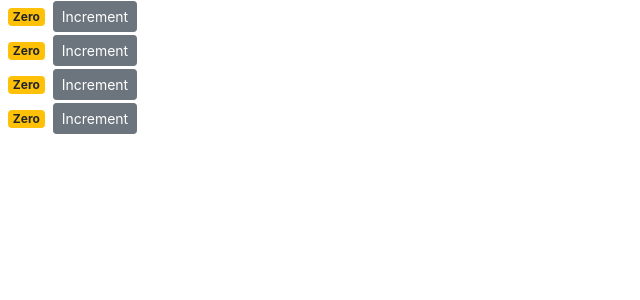
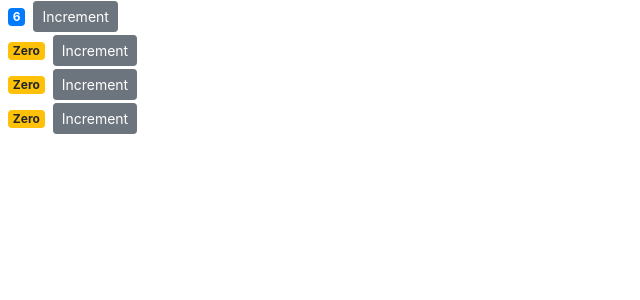
Before and after one commit to s-as-as100/vidlyRP, a React (Create React App) app: page / in a window 1280 px wide. Shown: the top 300 px of the page, without its empty margins (0-640 px from the left). Built offline with nearby package versions, Linux system fonts and the light colour scheme.

Commit message:
passing data to components

```diff
--- a/src/components/counter.jsx
+++ b/src/components/counter.jsx
@@ -2,7 +2,7 @@
 
 class Counter extends Component {
     state= {  //  any data is used in component by using the state object
-        count : 0
+        value: this.props.value
 
 
 
@@ -24,7 +24,7 @@
         // console.log("Increment Clicked", this) // this event handler is not access this state { strict mode is enable } solve
         // by using of bind method
         //console.log(e)
-        this.setState({count: this.state.count + 1}) // uopdated the state
+        this.setState({value: this.state.value + 1}) // uopdated the state
     }
 
     // warning  each element in an array or iterator should have a unique key because each item in array should be iterated when any
@@ -36,10 +36,11 @@
     //     if (this.state.tags.length === 0) return <p>There are no tags</p>
     //      return  <ul>{this.state.tags.map( tag =>  <li key={tag}>{tag}</li> )}</ul>
     // }
+    // every react component has property called Props
     render() {
-
+        //  console.log('props' ,this.props)
         // let classes = "badge m-2 badge-"; // this two lines convert class extract to method in class
-        // classes+= (this.state.count===0) ? 'warning' : "primary";
+        // classes+= (this.state.value===0) ? 'warning' : "primary";
         return (
             ///  react.createElement  // jsx expersion it compile react element
             <div>
@@ -51,13 +52,13 @@
     }
     getBadgeClasses() {
         let classes = "badge m-2 badge-";
-        classes += (this.state.count === 0) ? 'warning' : "primary";
+        classes += (this.state.value === 0) ? 'warning' : "primary";
         return classes;
     }
 
     formatCount() {
-        const {count} = this.state; // object destruction
-        return count === 0 ? 'Zero' : count;
+        const {value} = this.state; // object destruction
+        return value === 0 ? 'Zero' : value;
     }
 }
 
--- a/src/components/counters.jsx
+++ b/src/components/counters.jsx
@@ -4,16 +4,17 @@
 class Counters extends Component {
     state = {
         counters: [
-            {id:1 , value: 0},
-            {id:1 , value: 0},
-            {id:1 , value: 0},
-            {id:1 , value: 0}
+            {id:1 , value: 6},
+            {id:2 , value: 0},
+            {id:3 , value: 0},
+            {id:4 , value: 0}
         ]
     }
     render() {
         return ( <div>
             {
-                this.state.counters.map(counter => <Counter key={counter.id} />)
+                this.state.counters.map(counter =>
+                <Counter key={counter.id} value={counter.value} selected ={true} />)
 
         }
         </div>
```
